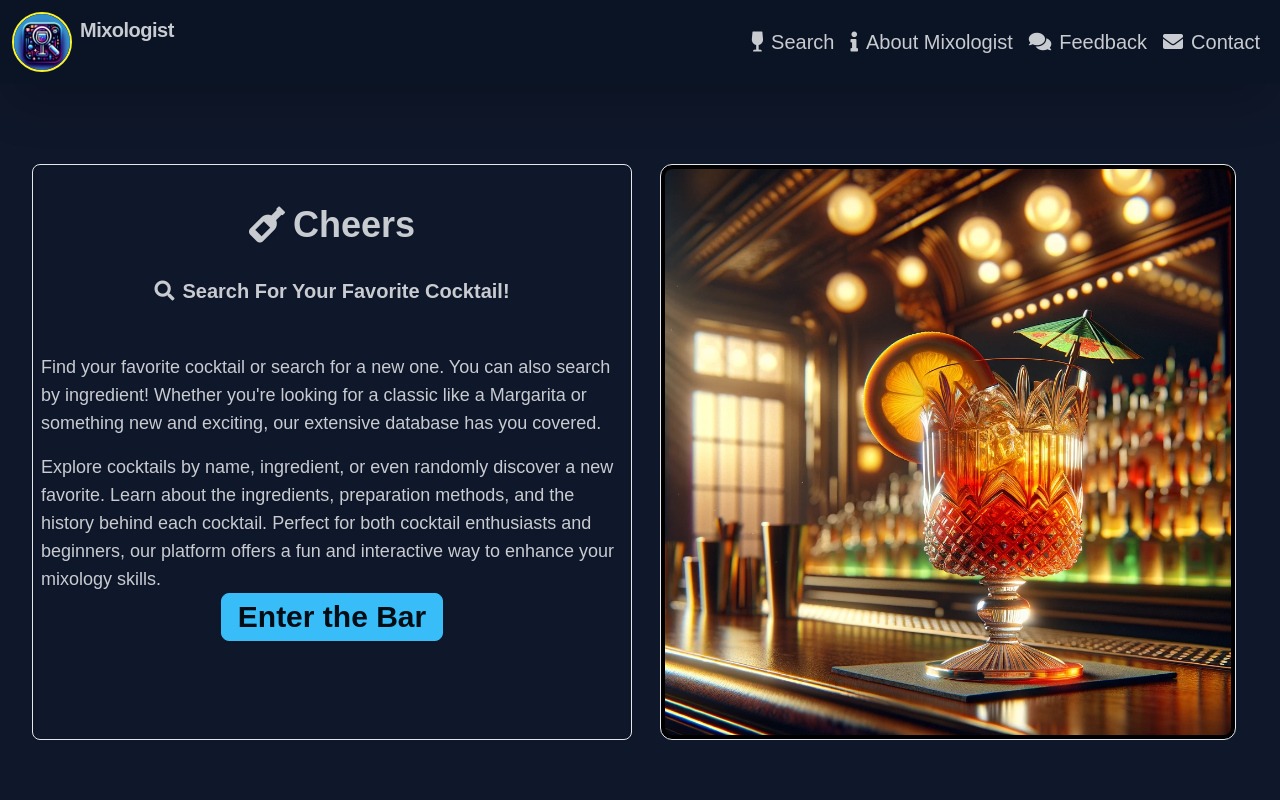
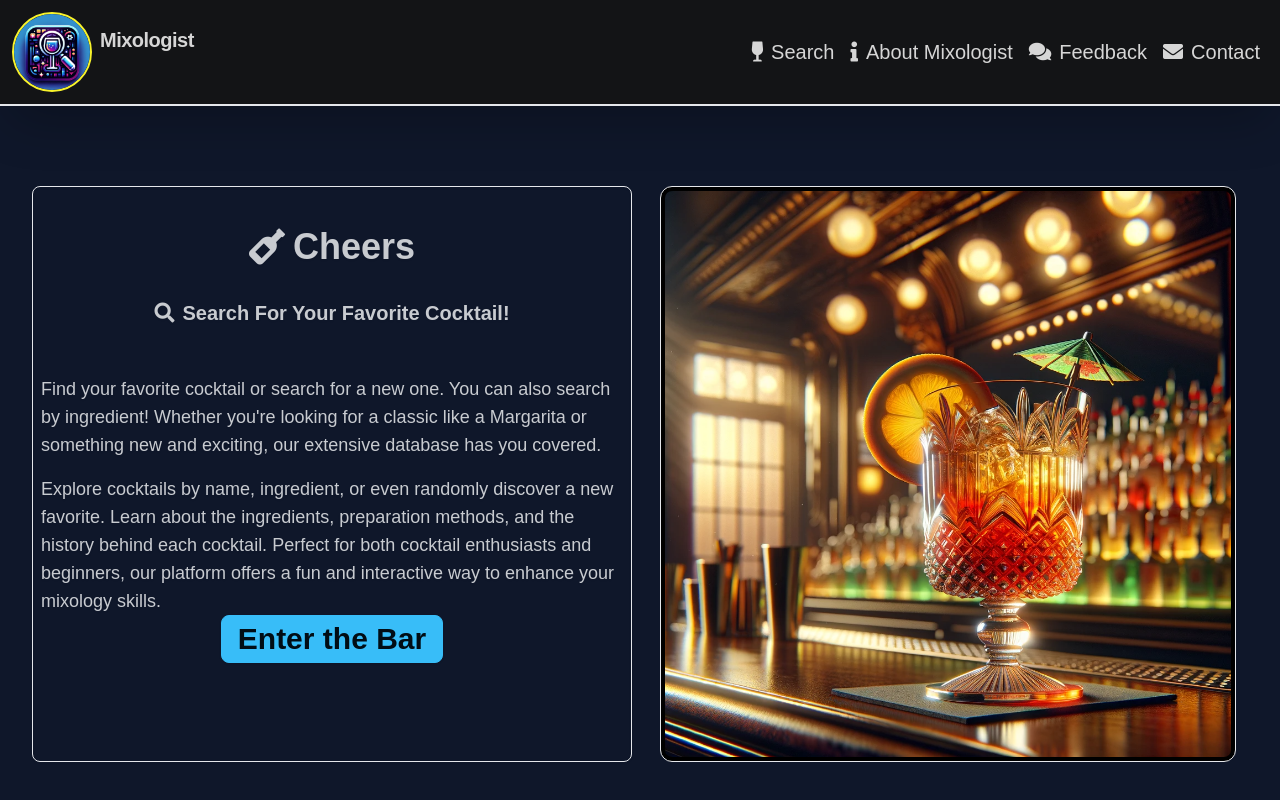
Before and after one commit to RW2023/mixologist, a Next.js app: page / in a window 1280 px wide. Shown: the top 800 px of the page. Built offline with nearby package versions, Linux system fonts and the light colour scheme.

Commit message:
Update Navbar styling and add data-theme attribute. Add border bottom

```diff
--- a/src/Components/ui/Navbar.tsx
+++ b/src/Components/ui/Navbar.tsx
@@ -52,11 +52,12 @@ const Navbar = () => {
 
   return (
     <motion.nav
-      className="flex items-center justify-between flex-wrap p-3 navbar mt-0 sticky top-0 z-20 bg-base-200 shadow-2xl bg-opacity-90"
+      className="flex items-center justify-between flex-wrap p-3 navbar mt-0 sticky top-0 z-20 bg-base-200 shadow-2xl bg-opacity-90 border-b-2"
       style={{ fontFamily: "'Poppins', sans-serif" }}
       initial="hidden"
       animate="show"
       variants={variants}
+      data-theme='black'
     >
       <div className="flex items-center flex-shrink-0 text-2xl mr-6">
         <Link href="/">
@@ -70,8 +71,8 @@ const Navbar = () => {
               <Image
                 src={'/images/navLogo.png'}
                 alt="Mixologist Logo"
-                width="60"
-                height="60"
+                width="80"
+                height="80"
                 className="rounded-full border-2 border-button mr-2"
               />
               {/* SubHeading */}
```
